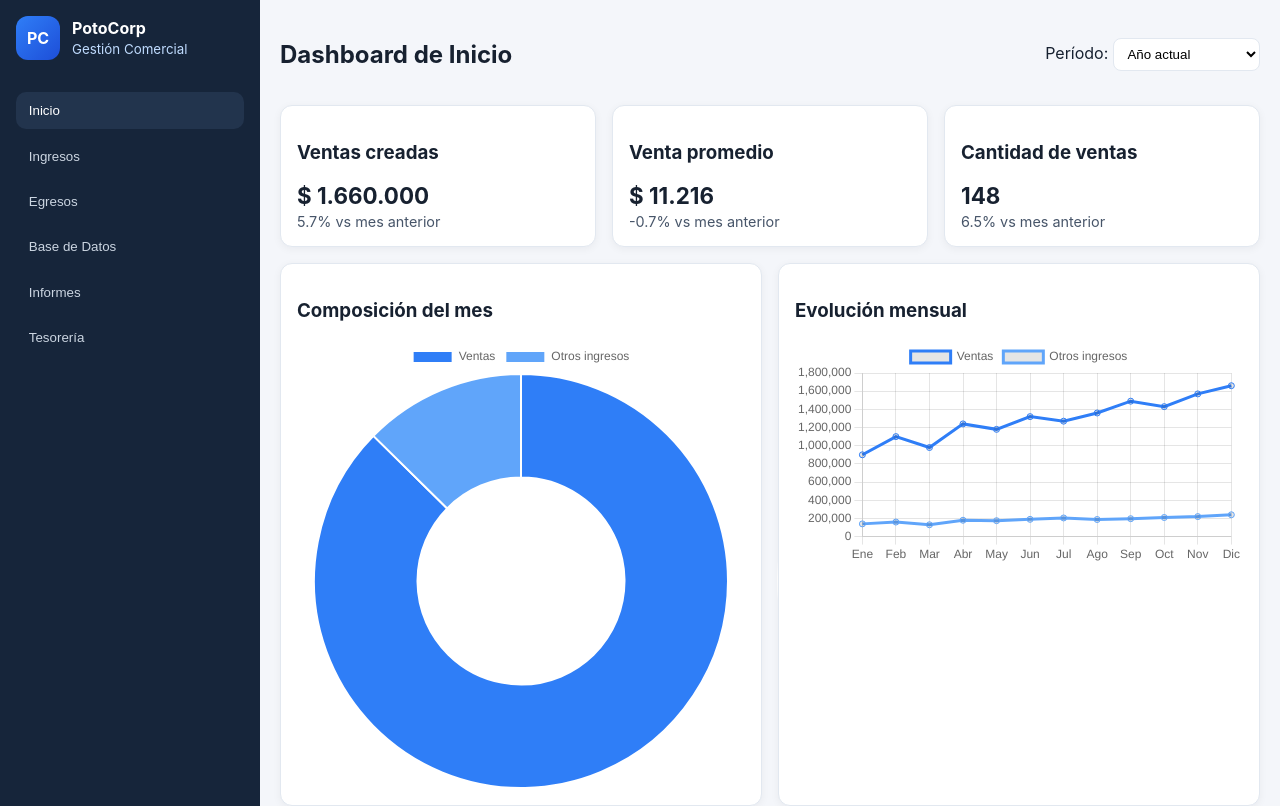
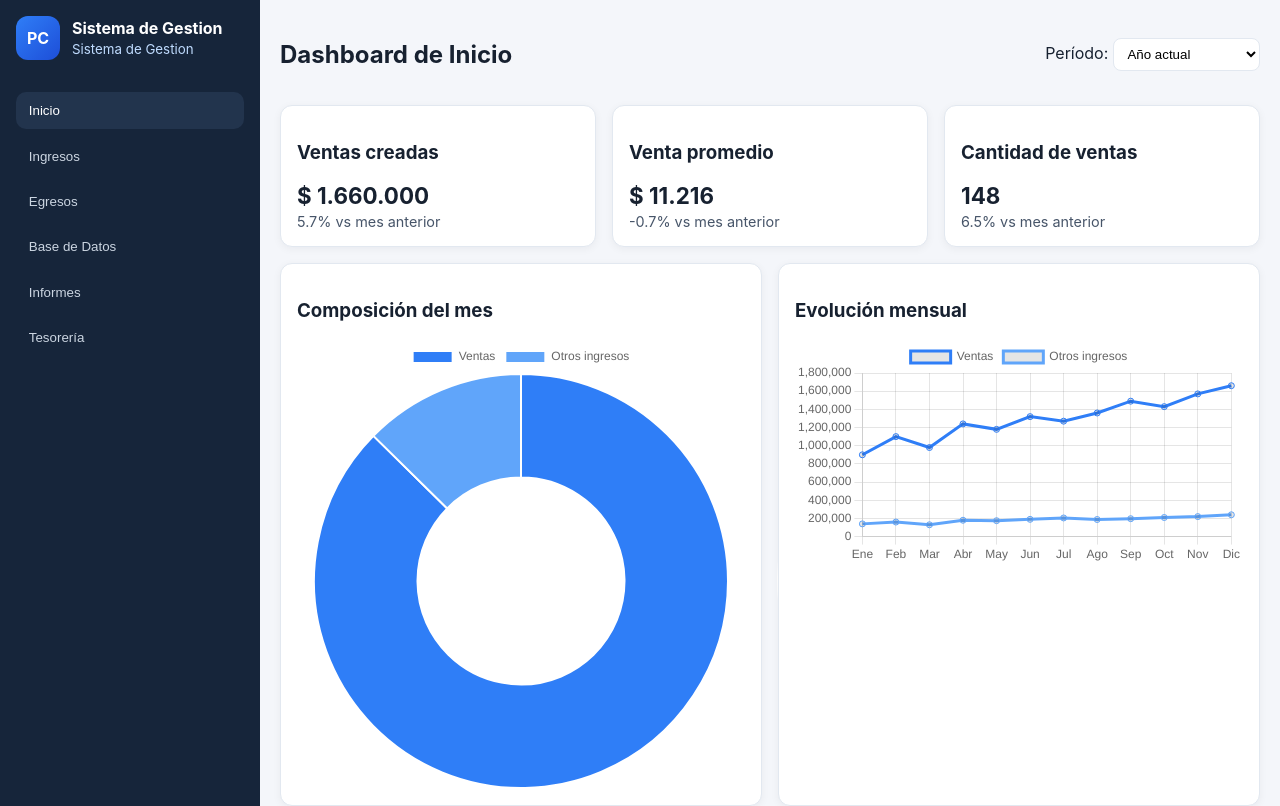
Before and after one commit to poto212/poto212, a plain HTML site: page index.html in a window 1280 px wide. Shown: the top 806 px of the page. Drawn offline with nearby package versions, Linux system fonts and the light colour scheme.

Commit message:
Renombrar proyecto y marca a Sistema de Gestion

```diff
--- a/index.html
+++ b/index.html
@@ -3,7 +3,7 @@
   <head>
     <meta charset="UTF-8" />
     <meta name="viewport" content="width=device-width, initial-scale=1.0" />
-    <title>Gestión Comercial | Demo MVP</title>
+    <title>Sistema de Gestion | Demo MVP</title>
     <link rel="stylesheet" href="styles.css" />
     <script src="https://cdn.jsdelivr.net/npm/chart.js"></script>
   </head>
@@ -13,8 +13,8 @@
         <div class="brand">
           <div class="brand-logo">PC</div>
           <div>
-            <h1>PotoCorp</h1>
-            <small>Gestión Comercial</small>
+            <h1>Sistema de Gestion</h1>
+            <small>Sistema de Gestion</small>
           </div>
         </div>
 
```
Also changed, not shown: README.md.
